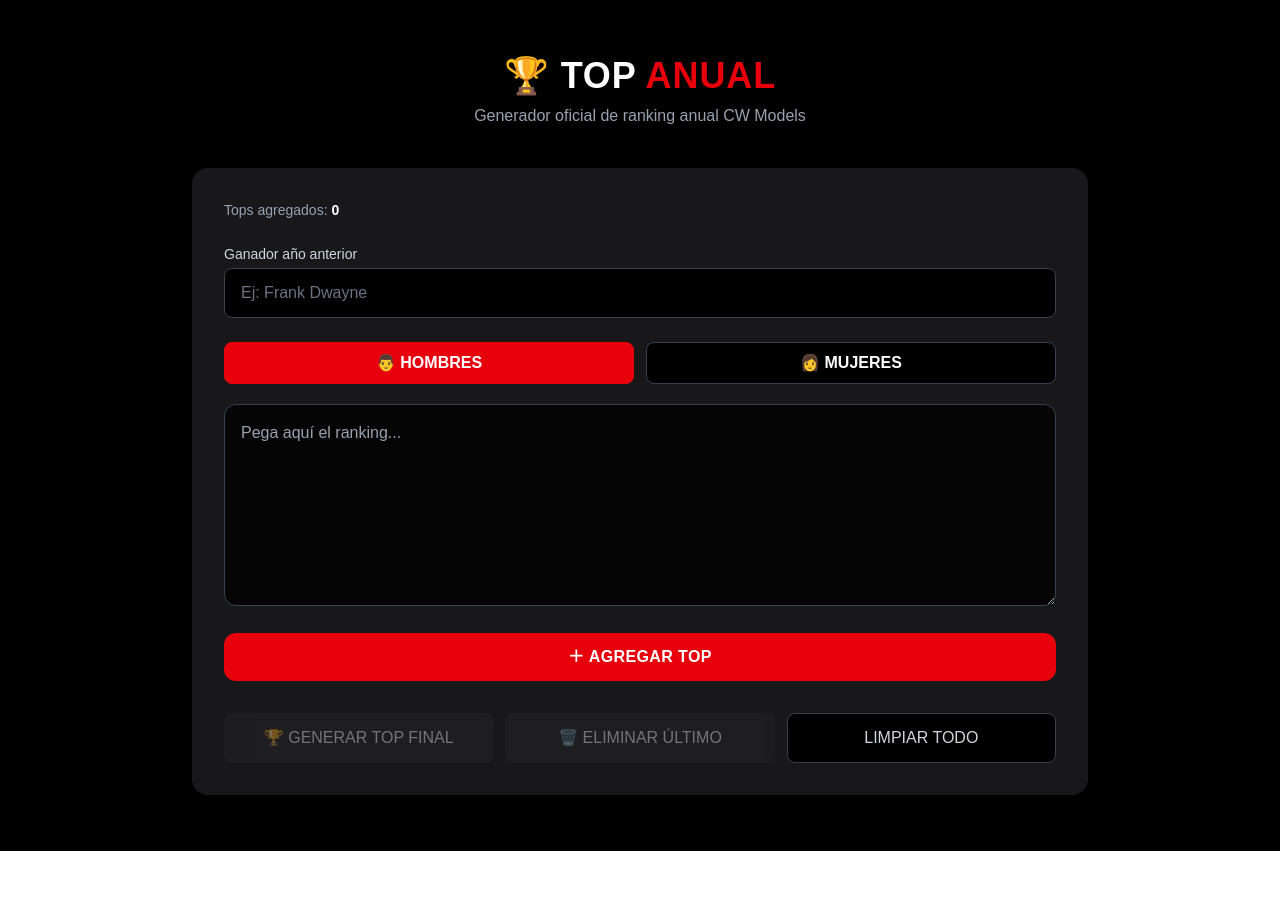
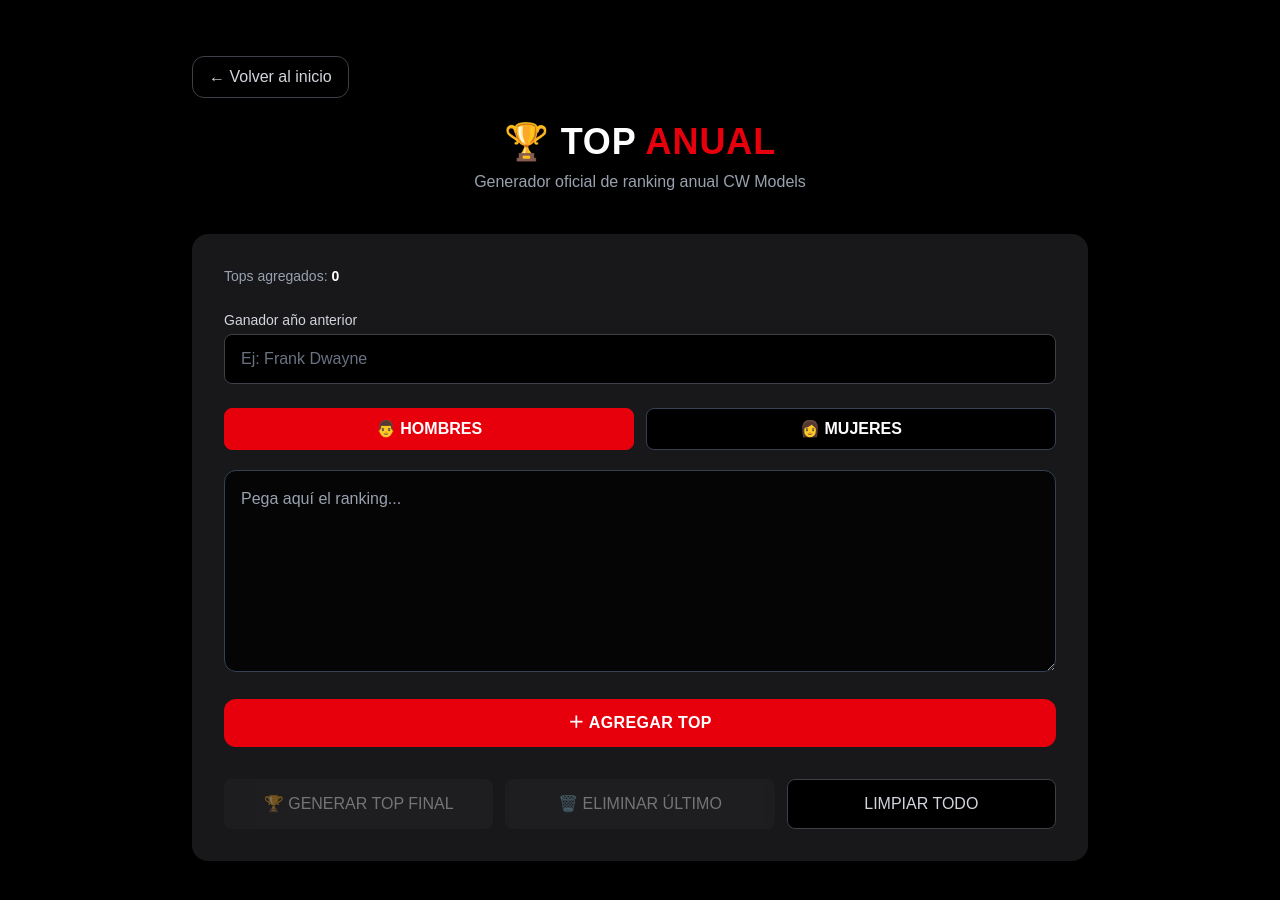
Before and after one commit to Moncho1230/CW-models-monitor-web, a Next.js app in the folder cw_monitores/: page /top-year in a window 1280 px wide. Shown: the top 900 px of the page. Before the commit the page ends 851 px from the top, so only its background shows below. Built offline with nearby package versions, Linux system fonts and the light colour scheme.

Commit message:
feat: add navigation link to return to home in Top Pay Period and Top Anual pages

```diff
--- a/cw_monitores/app/top-pay-period/page.tsx
+++ b/cw_monitores/app/top-pay-period/page.tsx
@@ -1,6 +1,7 @@
 'use client'
 
 import { useState } from 'react'
+import Link from 'next/link'
 import TopInput from '@/components/ui/TopInput'
 import TopPreview from '@/components/preview/TopPreview'
 import { parseTextRank } from '@/lib/parsers/parseTextRank'
@@ -86,6 +87,22 @@ export default function TopPayPeriodPage() {
   return (
     <div className="min-h-screen bg-black text-white px-6 py-14">
       <div className="max-w-4xl mx-auto">
+        <Link
+          href="/"
+          className="
+    inline-flex items-center gap-2
+    mb-6
+    px-4 py-2
+    rounded-xl
+    bg-black border border-zinc-700
+    text-gray-300 font-medium
+    hover:border-red-600 hover:text-white
+    transition
+  "
+        >
+          ← Volver al inicio
+        </Link>
+
 
         {/* HEADER */}
         <div className="mb-10 text-center">
@@ -158,8 +175,7 @@ export default function TopPayPeriodPage() {
           <div className="flex gap-3">
             <button
               onClick={() => setTopType('payPeriod')}
-              className={`flex-1 py-3 rounded-xl font-semibold transition ${
-                topType === 'payPeriod'
+              className={`flex-1 py-3 rounded-xl font-semibold transition ${topType === 'payPeriod'
                 ? 'bg-red-600 text-white'
                 : 'bg-black border border-zinc-700 text-gray-300'
                 }`}
@@ -169,8 +185,7 @@ export default function TopPayPeriodPage() {
 
             <button
               onClick={() => setTopType('studios')}
-              className={`flex-1 py-3 rounded-xl font-semibold transition ${
-                topType === 'studios'
+              className={`flex-1 py-3 rounded-xl font-semibold transition ${topType === 'studios'
                 ? 'bg-red-600 text-white'
                 : 'bg-black border border-zinc-700 text-gray-300'
                 }`}
@@ -184,8 +199,7 @@ export default function TopPayPeriodPage() {
             <div className="flex gap-3">
               <button
                 onClick={() => setGender('men')}
-                className={`flex-1 py-3 rounded-xl font-semibold transition ${
-                  gender === 'men'
+                className={`flex-1 py-3 rounded-xl font-semibold transition ${gender === 'men'
                   ? 'bg-red-600 text-white'
                   : 'bg-black border border-zinc-700 text-gray-300'
                   }`}
@@ -195,8 +209,7 @@ export default function TopPayPeriodPage() {
 
               <button
                 onClick={() => setGender('women')}
-                className={`flex-1 py-3 rounded-xl font-semibold transition ${
-                  gender === 'women'
+                className={`flex-1 py-3 rounded-xl font-semibold transition ${gender === 'women'
                   ? 'bg-red-600 text-white'
                   : 'bg-black border border-zinc-700 text-gray-300'
                   }`}
--- a/cw_monitores/app/top-year/page.tsx
+++ b/cw_monitores/app/top-year/page.tsx
@@ -1,5 +1,6 @@
 'use client'
 
+import Link from 'next/link'
 import { useState } from 'react'
 import TopInput from '@/components/ui/TopInput'
 import TopPreview from '@/components/preview/TopPreview'
@@ -59,6 +60,22 @@ export default function TopAnualPage() {
   return (
     <div className="min-h-screen bg-black text-white px-6 py-14">
       <div className="max-w-4xl mx-auto">
+        <Link
+          href="/"
+          className="
+    inline-flex items-center gap-2
+    mb-6
+    px-4 py-2
+    rounded-xl
+    bg-black border border-zinc-700
+    text-gray-300 font-medium
+    hover:border-red-600 hover:text-white
+    transition
+  "
+        >
+          ← Volver al inicio
+        </Link>
+
 
         {/* HEADER */}
         <div className="mb-10 text-center">
```
Lines whose indentation alone changed are shown as unchanged.
